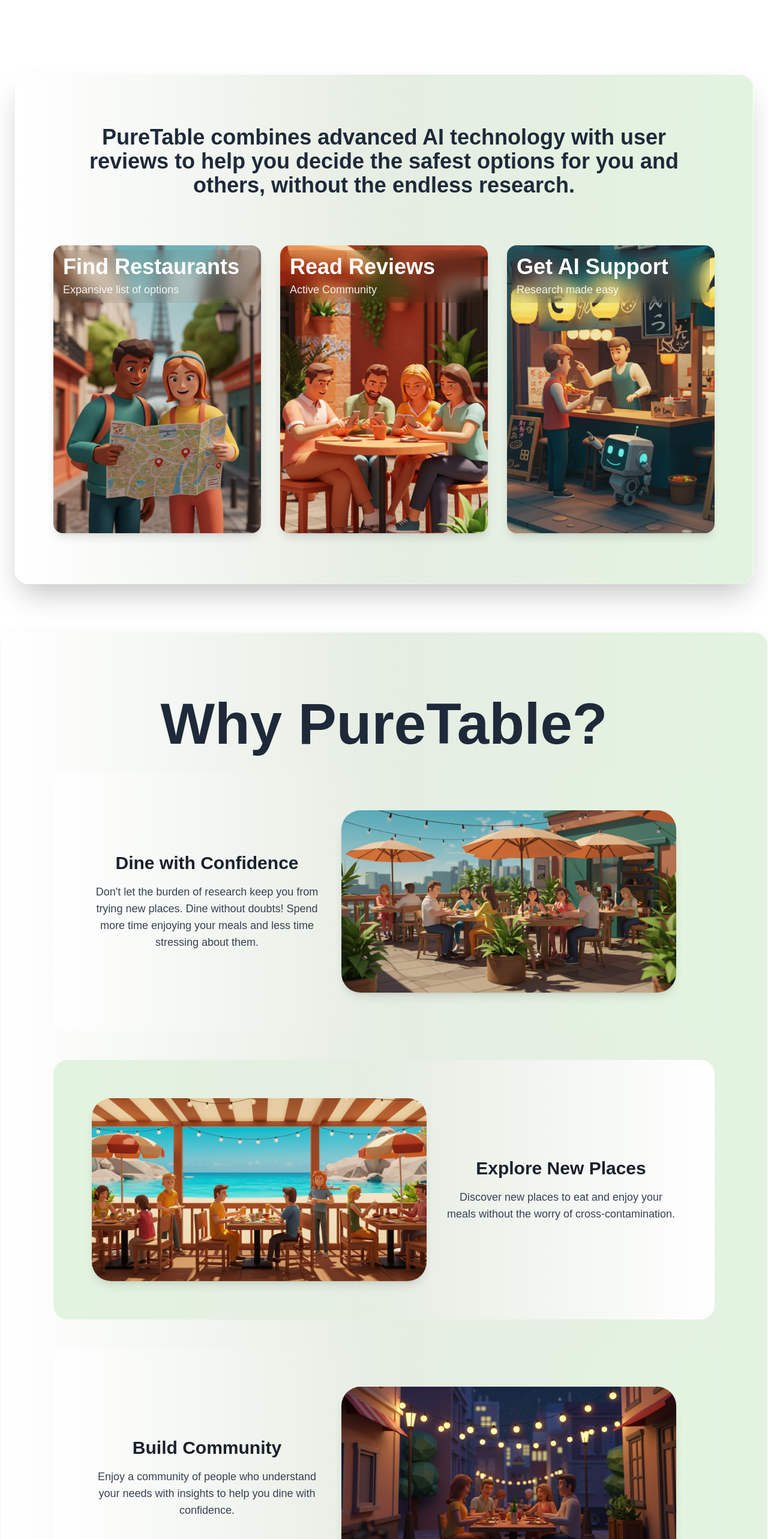
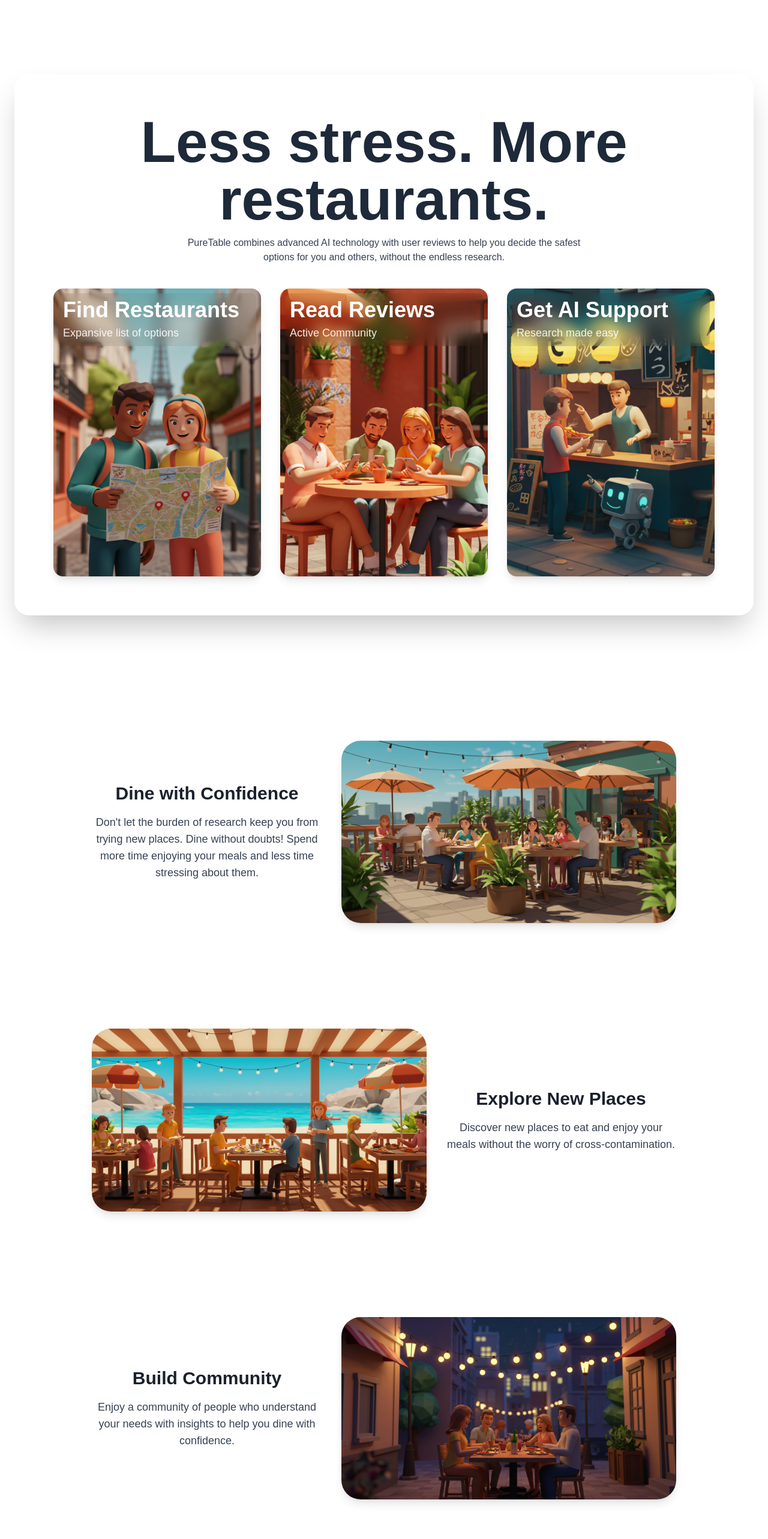
Before and after one commit to pedrothegreatt/puretable, a Next.js app: page / in a window 1280 px wide. Shown: the part 780-3346 px from the top of the page at 60% size. Built offline with nearby package versions, Linux system fonts and the light colour scheme.

Commit message:
removed all gradient backgrounds

```diff
--- a/app/page.js
+++ b/app/page.js
@@ -8,6 +8,7 @@
 import aihelper from './Images/ai-helper.png';
 import ReadReview from './Images/read-reviews.png';
 import Beachimage from './Images/beach-image.png';
+import sdbg from './Images/sd-background.png';
 
 const App = memo(() => {
   return (
@@ -46,15 +47,18 @@
     </div>
   </section>
 
+
 {/* How it works Section - Translucent Container */}
 <section className="py-20 px-6">
-  <div className="bg-gradient-to-r from-[#ffffff] via-[#e6ede3] to-[#e2f4e0] rounded-3xl p-8 sm:p-16 border border-white/30 shadow-2xl max-w-7xl mx-auto">
-    <h2 className="text-4xl font-bold text-gray-800 text-center mt-5 mb-20 max-w-5xl mx-auto">
-      PureTable combines advanced AI technology with user reviews to help you decide the safest options for you and others, without the endless research.
-    </h2>
-
-    {/* 4 Images Grid with Text Overlays */}
-    <div className="grid grid-cols-2 lg:grid-cols-3 gap-6 lg:gap-8 mt-12 mb-5">
+  <div className="bg-white rounded-3xl p-8 sm:p-16 border border-white/30 shadow-2xl max-w-7xl mx-auto">
+  <h2 className="text-8xl font-bold text-gray-800 text-center mb-3 max-w-5xl mx-auto">
+          Less stress. More restaurants.
+        </h2>
+        <p className="text-gray-700 text-center max-w-2xl mb-10 mx-auto">
+          PureTable combines advanced AI technology with user reviews to help you decide the safest options for you and others, without the endless research.
+        </p>
+    {/* Images Grid with Text Overlays */}
+    <div className="grid grid-cols-2 lg:grid-cols-3 gap-6 lg:gap-8">
       {/* Image 1: Find Restaurant */}
       <div className="relative group">
         <Image
@@ -118,15 +122,11 @@
 </section>
 
   {/* Why PureTable Section */}
-  <div className="container py-6 px-6 mb-10 bg-gradient-to-r from-[#ffffff] via-[#e6ede3] to-[#e2f4e0] rounded-3xl p-8 sm:p-16 border border-white/30 shadow-2xl max-w-7xl mx-auto">
+  <div className="container py-6 px-6 mb-10 bg-white rounded-3xl p-8 sm:p-16 border border-white/30 shadow-4xl max-w-7xl mx-auto">
     <div className="space-y-12">
-      <h2 className="text-6xl sm:text-8xl font-bold text-gray-800 text-center mt-10 mb-8">
-        Why PureTable?
-      </h2>
-
       {/* Dine with Confidence Section */}
   <section className=" px-6">
-  <div className="bg-gradient-to-r from-[#ffffff] via-[#e6ede3] to-[#e2f4e0] rounded-3xl p-8 sm:p-16 max-w-7xl mx-auto flex items-center gap-8">
+  <div className="bg-white rounded-3xl p-8 sm:p-16 max-w-7xl mx-auto flex items-center gap-8">
     {/* Left Side: Text Content */}
     <div className="flex-1 text-center max-w-sm">
       <h2 className="text-3xl font-bold mb-4 text-[#1a202c]">Dine with Confidence</h2>
@@ -143,7 +143,7 @@
 
 {/* Explore New Places Section */}
   <section className=" px-6">
-  <div className="bg-gradient-to-l from-[#ffffff] via-[#e6ede3] to-[#e2f4e0] rounded-3xl p-8 sm:p-16 max-w-7xl mx-auto flex items-center gap-8">
+  <div className="bg-white rounded-3xl p-8 sm:p-16 max-w-7xl mx-auto flex items-center gap-8">
 
     {/* Image Container (now on the left) */}
     <div className="flex-1 flex justify-end">
@@ -162,7 +162,7 @@
 
 {/* Build Community Section */}
 <section className=" px-6">
-  <div className="bg-gradient-to-r from-[#ffffff] via-[#e6ede3] to-[#e2f4e0] rounded-3xl p-8 sm:p-16 max-w-7xl mx-auto flex items-center gap-8">
+  <div className="bg-white rounded-3xl p-8 sm:p-16 max-w-7xl mx-auto flex items-center gap-8">
     {/* Left Side: Text Content */}
     <div className="flex-1 text-center max-w-sm">
       <h2 className="text-3xl font-bold mb-4 text-[#1a202c]">Build Community</h2>
@@ -185,9 +185,12 @@
 {/* How it works Section - Further Explained */}
 <section className="py-10 px-6">
         <div className="container mx-auto">
-            <div className="bg-gradient-to-b from-[#ffffff] via-[#e6ede3] to-[#e3f6e651] rounded-3xl p-8 sm:p-12 border border-white/50 shadow-2xl max-w-5xl mx-auto">
+            <div className="bg-white rounded-3xl p-8 sm:p-12 border border-white/50 shadow-2xl max-w-5xl mx-auto">
             <div className="space-y-12">
-              <h2 className="text-5xl font-bold text-gray-800 text-center mb-10">How it works</h2>
+            <h2 className="text-8xl font-bold text-gray-800 text-center mt-5 mb-5 max-w-5xl mx-auto">
+              How it works
+
+        </h2>
               <div className="flex flex-col md:flex-row items-center gap-8">
                 <div className="flex-shrink-0">
                   <div className="w-20 h-20 bg-gradient-to-r from-[#177a3d47] to-green-200 rounded-full flex items-center justify-center">
```
Also changed, not shown: app/Images/sd-background.png (added).
